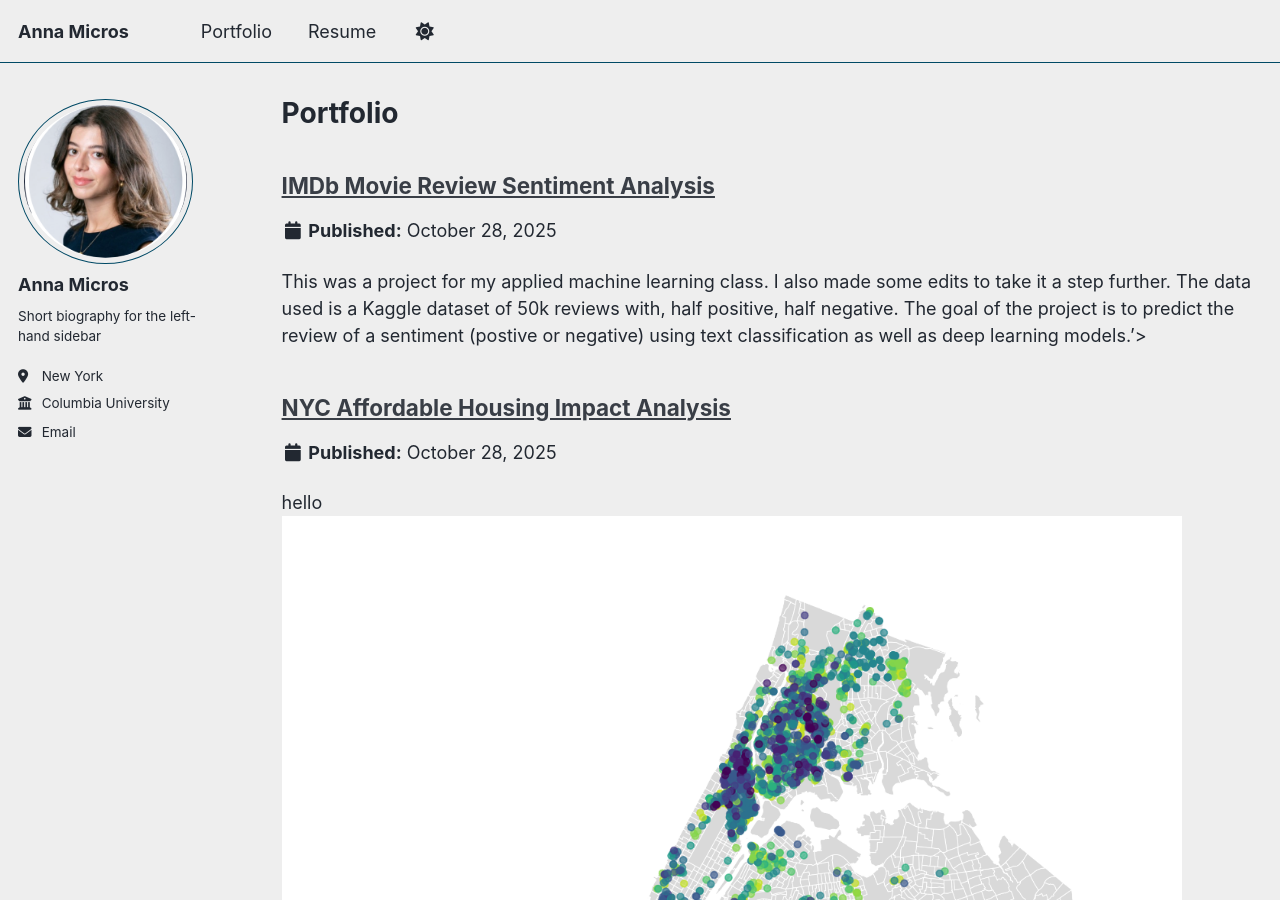
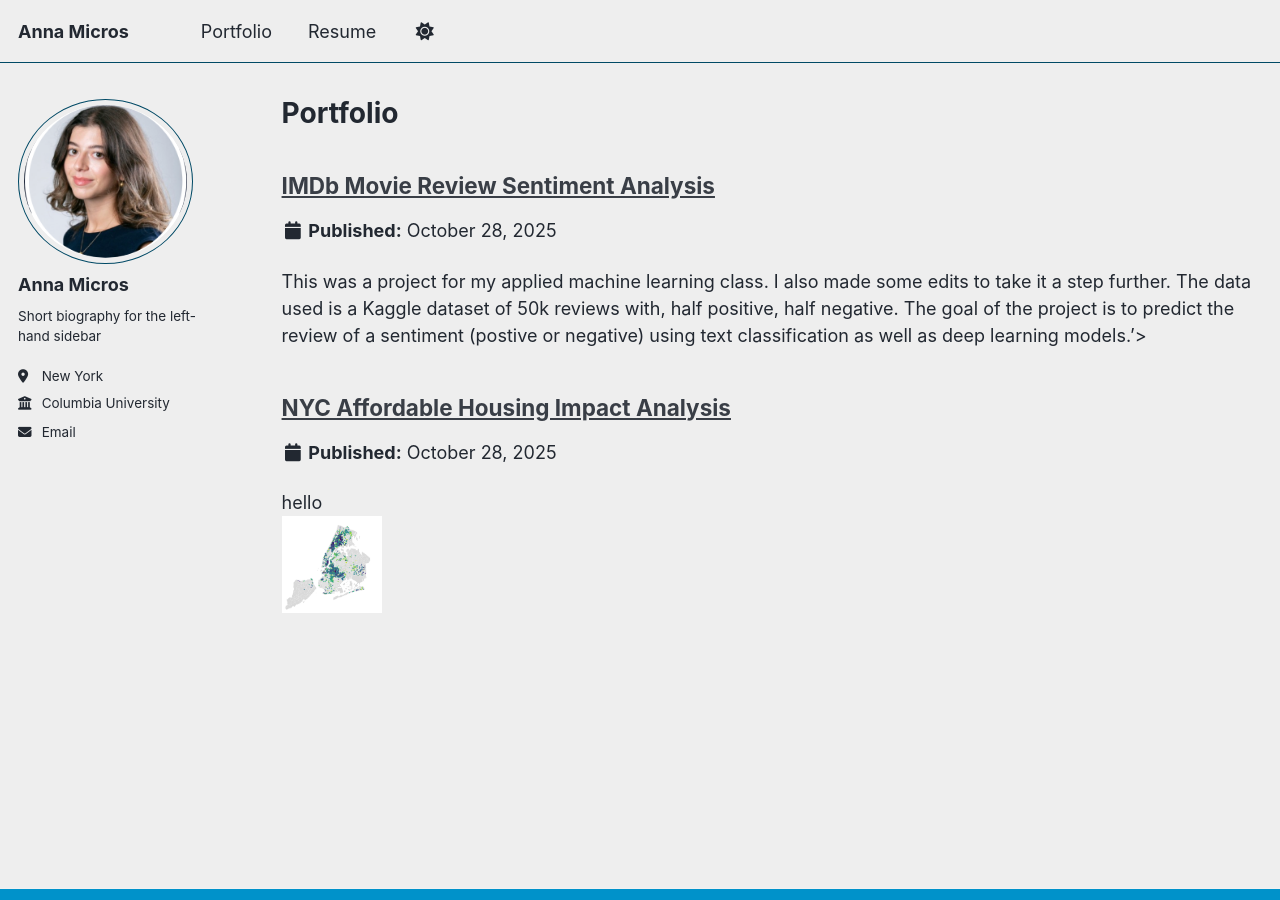
Before and after one commit to anna-christina-mikr/anna-christina-mikr.github.io, a Jekyll site: the page built from _pages/portfolio.html, in a window 1280 px wide and 900 px high. Built offline with Jekyll 4.4.1, drawn with Linux system fonts in a browser that asks for light colours; a script that is not in the unit is left out.

Commit message:
Update portfolio-2.html

```diff
--- a/_portfolio/portfolio-2.html
+++ b/_portfolio/portfolio-2.html
@@ -1,6 +1,6 @@
 ---
 title: "NYC Affordable Housing Impact Analysis"
-excerpt: "hello <br/><img src='/images/nycmap.png' width='900'>"
+excerpt: "hello <br/><img src='/images/nycmap.png' width='100'>"
 collection: portfolio
 ---
 
```
